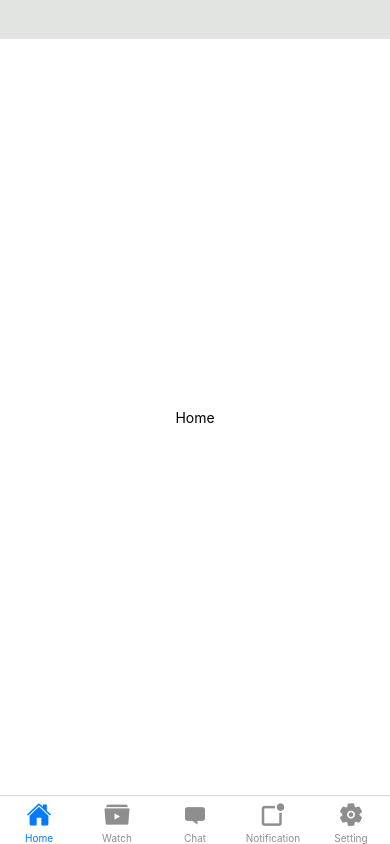
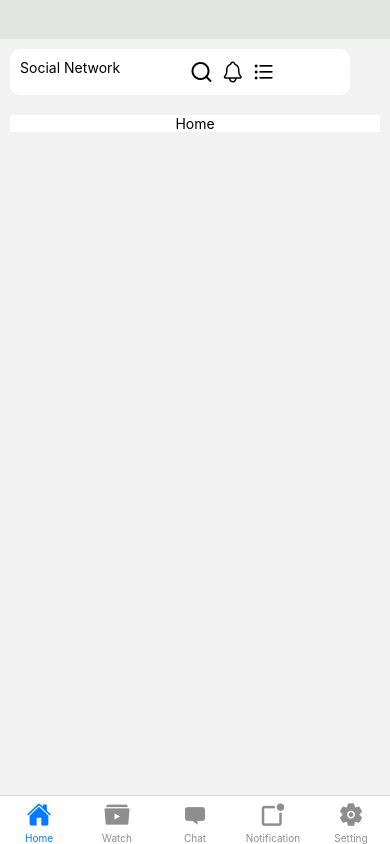
Before and after one commit to LuongLuyen/social-network-app, a React Native app: screen /HomeApp in a window 390 px wide. Built offline with nearby package versions, Linux system fonts and the light colour scheme.

Commit message:
component Header

```diff
--- a/src/Components/Chat.js
+++ b/src/Components/Chat.js
@@ -1,18 +1,22 @@
 import { StyleSheet,View , Text, Image} from 'react-native'
+import Header from '../Components/Header'
 function Chat() {
     return (
-        <View style={styles.container}>
-            <Text>
-                Chat
-            </Text>
+        <View>
+            <Header/>
+            <View style={styles.container}>
+                <Text>
+                    Chat
+                </Text>
+            </View>
         </View>
      )
 }
 const styles = StyleSheet.create({
     container: {
-        flex: 1,
         backgroundColor: '#fff',
         alignItems: 'center',
         justifyContent: 'center',
-    }})
+    }
+})
 export default Chat
--- /dev/null
+++ b/src/Components/Header.js
@@ -0,0 +1,38 @@
+import { StyleSheet,View , Text} from 'react-native'
+import { Ionicons } from '@expo/vector-icons'
+import { Feather } from '@expo/vector-icons'
+import { AntDesign } from '@expo/vector-icons'
+function Header() {
+    return (
+        <View style={styles.header}>
+            <View >
+                <Text style={styles.name}>Social Network</Text>
+            </View>
+            <View style={styles.headerUpload}>
+                <Feather style={styles.headerUploadItem} name="search" size={24} color="black" />
+                <Ionicons style={styles.headerUploadItem} name="ios-notifications-outline" size={24} color="black" />
+                <AntDesign style={styles.headerUploadItem} name="bars" size={24} color="black" />
+            </View>
+        </View>
+    )
+}
+const styles = StyleSheet.create({
+    header: {
+        margin: 10,
+        width: 340,
+        flexDirection: 'row',
+        backgroundColor: '#fff',
+        padding: 10,
+        borderRadius: 10,
+    },
+    headerUpload: {
+        flexDirection: 'row',
+        marginLeft: '25%',
+        display: 'flex',
+        justifyContent: 'center'
+    },
+    headerUploadItem: {
+        marginRight: '10%',
+    }
+})
+export default Header
--- a/src/Components/Home.js
+++ b/src/Components/Home.js
@@ -1,18 +1,23 @@
 import { StyleSheet,View , Text, Image} from 'react-native'
+import Header from "../Components/Header"
 function Home() {
     return (
-        <View style={styles.container}>
-            <Text>
-                Home
-            </Text>
+        <View>
+            <Header/>
+            <View style={styles.container}>
+                <Text>
+                    Home
+                </Text>
+            </View>
         </View>
      )
 }
 const styles = StyleSheet.create({
     container: {
-        flex: 1,
         backgroundColor: '#fff',
         alignItems: 'center',
         justifyContent: 'center',
-    }})
+        margin: 10
+    }
+})
 export default Home
--- a/src/Components/Notification.js
+++ b/src/Components/Notification.js
@@ -1,18 +1,22 @@
 import { StyleSheet,View , Text, Image} from 'react-native'
+import Header from "../Components/Header"
 function Notification() {
     return (
-        <View style={styles.container}>
-            <Text>
-                Notification
-            </Text>
+        <View>
+            <Header/>
+            <View style={styles.container}>
+                <Text>
+                    Notification
+                </Text>
+            </View>
         </View>
      )
 }
 const styles = StyleSheet.create({
     container: {
-        flex: 1,
         backgroundColor: '#fff',
         alignItems: 'center',
         justifyContent: 'center',
-    }})
+    }
+})
 export default Notification
--- a/src/Components/Setting.js
+++ b/src/Components/Setting.js
@@ -1,18 +1,22 @@
 import { StyleSheet,View , Text, Image} from 'react-native'
+import Header from "../Components/Header"
 function Setting() {
     return (
-        <View style={styles.container}>
-            <Text>
-                Setting
-            </Text>
+        <View>
+            <Header/>
+            <View style={styles.container}>
+                <Text>
+                    Setting
+                </Text>
+            </View>
         </View>
      )
 }
 const styles = StyleSheet.create({
     container: {
-        flex: 1,
         backgroundColor: '#fff',
         alignItems: 'center',
         justifyContent: 'center',
-    }})
+    }
+})
 export default Setting
--- a/src/Components/Watch.js
+++ b/src/Components/Watch.js
@@ -1,18 +1,22 @@
 import { StyleSheet,View , Text, Image} from 'react-native'
+import Header from "../Components/Header"
 function Watch() {
     return (
-        <View style={styles.container}>
-            <Text>
-                Watch
-            </Text>
+        <View>
+            <Header/>
+            <View style={styles.container}>
+                <Text>
+                    Setting
+                </Text>
+            </View>
         </View>
      )
 }
 const styles = StyleSheet.create({
     container: {
-        flex: 1,
         backgroundColor: '#fff',
         alignItems: 'center',
         justifyContent: 'center',
-    }})
+    }
+})
 export default Watch
```
